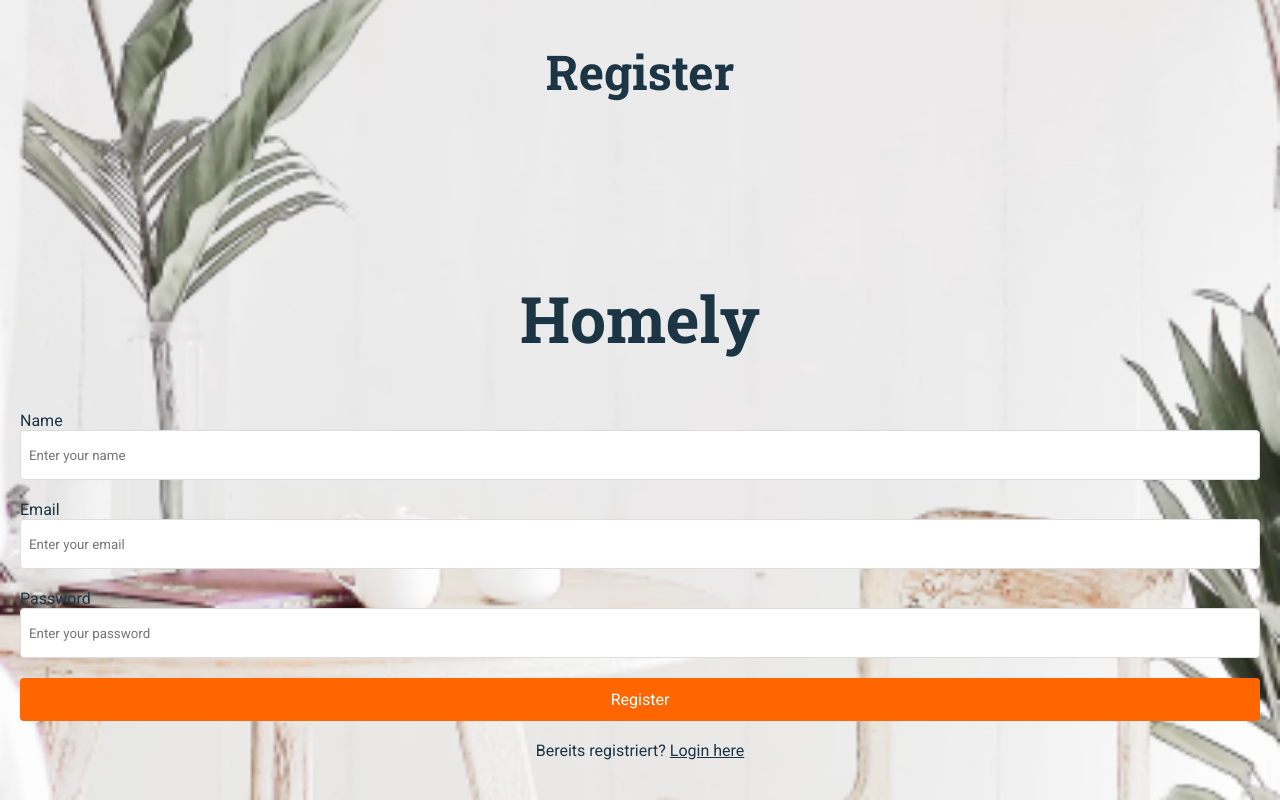
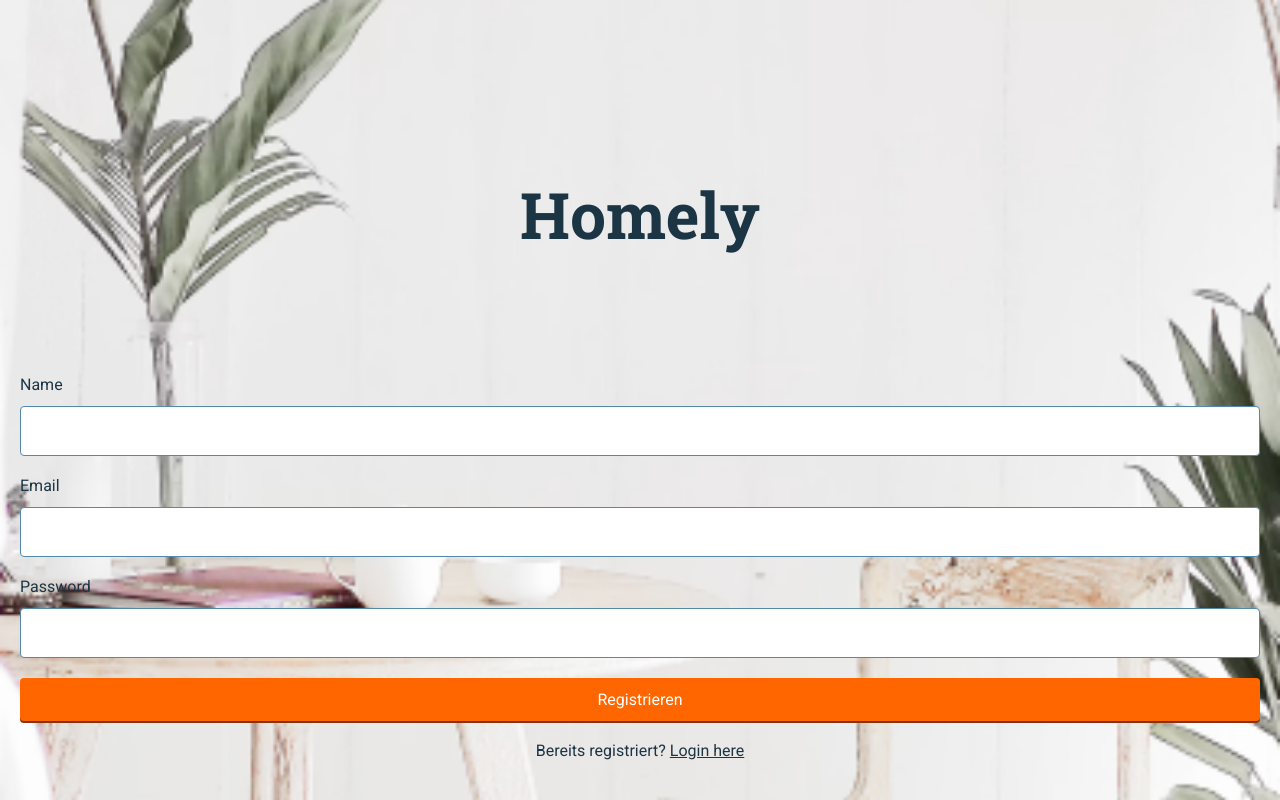
Before and after one commit to nickschnee/2025_im4_beispielprojekt_homely, a PHP site: page /register.html in a window 1280 px wide. Run offline with PHP 8.4, Linux system fonts and the light colour scheme.

Commit message:
:lipstick: css login / register

```diff
--- a/css/login_register.css
+++ b/css/login_register.css
@@ -43,12 +43,14 @@
   width: 100%;
   padding: 12px;
   font-size: 16px;
+  font-weight: var(--type-weight-label);
   color: white;
   background-color: #ff6600;
   border: none;
   border-radius: 4px;
   cursor: pointer;
   transition: background-color 0.3s ease;
+  box-shadow: 0px 2px 0px #803615;
 }
 
 .form-button:hover {
--- a/css/style.css
+++ b/css/style.css
@@ -55,13 +55,15 @@ input {
   height: 50px;
   font-family: var(--type-family-body);
   color: var(--color-neutral-text);
+  border: 1px solid var(--color-neutral-line);
 }
 
 label {
+  display: block;
   font-family: var(--type-family-body);
   color: var(--color-neutral-text);
   font-weight: var(--type-weight-label);
-  padding-bottom: var(--spacing-s);
+  padding-bottom: var(--spacing-xxs);
 }
 
 .category-section {
--- a/register.html
+++ b/register.html
@@ -16,7 +16,6 @@
   </head>
   <body>
     <div class="login-container">
-      <h1 class="login-header">Register</h1>
       <div class="brand">
         <h2 class="brand-title">Homely</h2>
       </div>
@@ -27,7 +26,7 @@
             type="text"
             id="name"
             class="form-input"
-            placeholder="Enter your name"
+            placeholder=""
             required
           />
         </div>
@@ -37,7 +36,7 @@
             type="email"
             id="email"
             class="form-input"
-            placeholder="Enter your email"
+            placeholder=""
             required
           />
         </div>
@@ -47,11 +46,11 @@
             type="password"
             id="password"
             class="form-input"
-            placeholder="Enter your password"
+            placeholder=""
             required
           />
         </div>
-        <button type="submit" class="form-button">Register</button>
+        <button type="submit" class="form-button">Registrieren</button>
         <p class="form-link">
           Bereits registriert? <a href="login.html">Login here</a>
         </p>
```
Also changed, not shown: login.html (+3 -5 lines).
